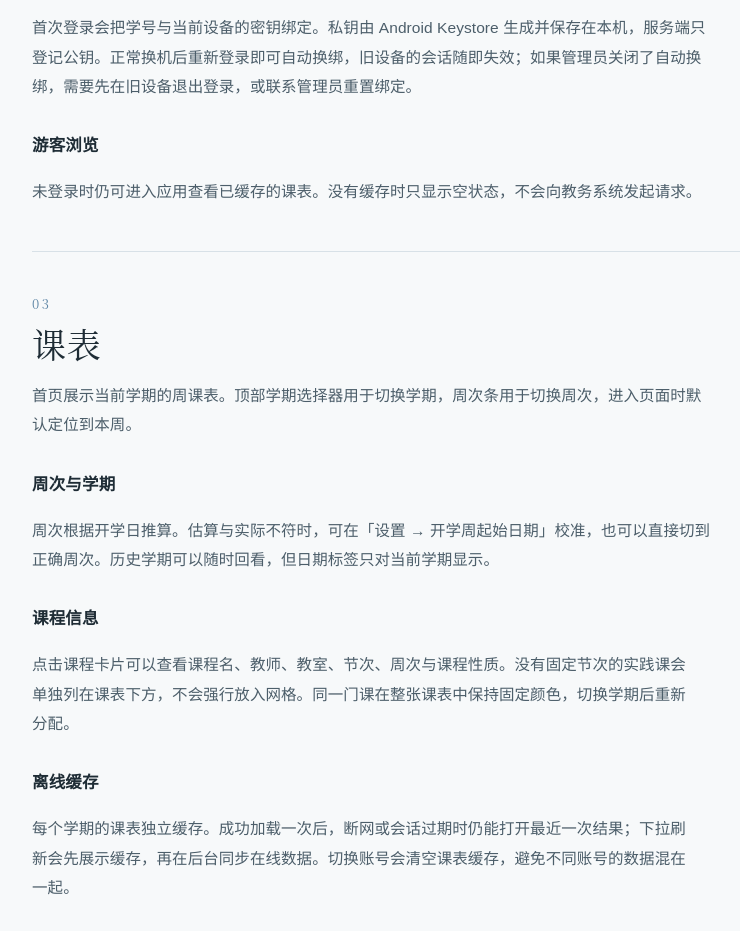
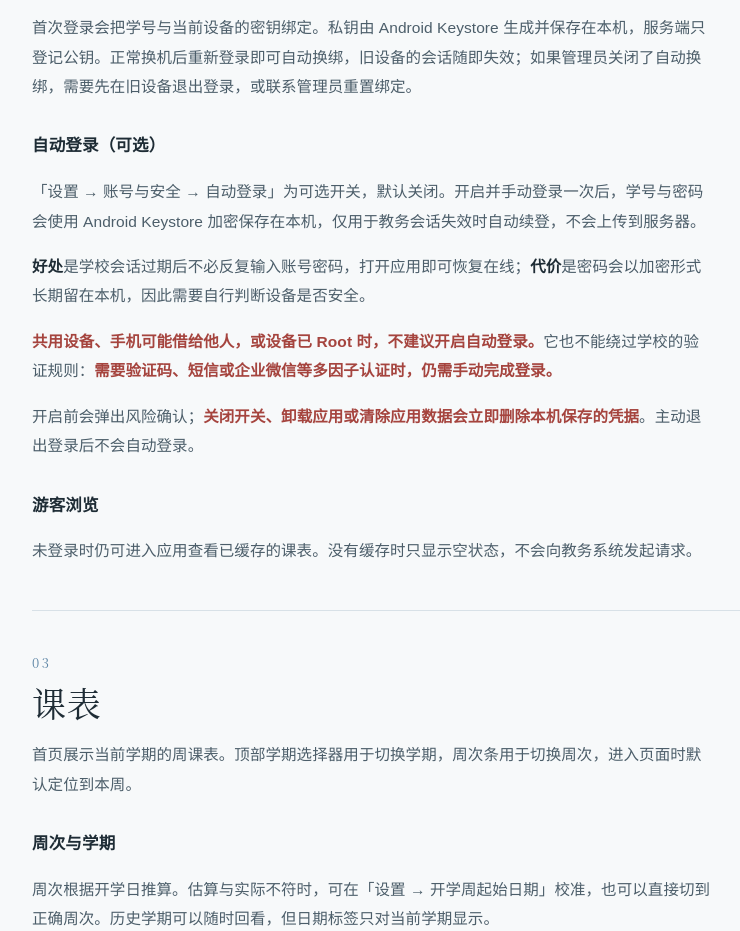
Before and after one commit to QingYu327/haipan-website, a plain HTML site: page docs.html in a window 1280 px wide. Shown: the part 2023-2954 px from the top of the page, without its empty margins (350-1090 px from the left). Drawn offline with Linux system fonts and the light colour scheme.

Commit message:
docs: 补充自动登录说明与风险提示

```diff
--- a/assets/pages.css
+++ b/assets/pages.css
@@ -12,6 +12,7 @@
   --deep: #234b69;
   --mist: #e9f1f7;
   --line: #d8e1e7;
+  --danger: #a5443e;
   --glass: rgba(255, 255, 255, .62);
   --glass-line: rgba(30, 44, 53, .08);
   --shadow: 0 40px 80px -66px rgba(30, 44, 53, .7);
@@ -33,6 +34,7 @@ html[data-theme="dark"] {
   --deep: #274557;
   --mist: #18262e;
   --line: #2a3a44;
+  --danger: #e2938d;
   --glass: rgba(21, 32, 38, .72);
   --glass-line: rgba(237, 243, 246, .09);
   --shadow: 0 40px 80px -60px rgba(0, 0, 0, .9);
@@ -292,6 +294,9 @@ html[data-theme="dark"] .toc a.active { color: var(--ink); }
 .callout.warn { border-color: rgba(153, 102, 28, .32); background: rgba(153, 102, 28, .07); }
 .callout svg { flex: none; width: 16px; height: 16px; margin-top: 2px; color: var(--blue); }
 
+/* 重要风险信息：红色加粗，浅色/深色主题各自取值 */
+.critical { color: var(--danger); font-weight: 600; }
+
 .kv { display: grid; grid-template-columns: 120px 1fr; gap: 8px 16px; margin-top: 20px; font-size: 13.5px; }
 .kv dt { color: var(--ink-3); }
 .kv dd { margin: 0; color: var(--ink-2); }
--- a/docs.html
+++ b/docs.html
@@ -113,6 +113,11 @@
         </div>
         <h3>设备绑定与换机</h3>
         <p>首次登录会把学号与当前设备的密钥绑定。私钥由 Android Keystore 生成并保存在本机，服务端只登记公钥。正常换机后重新登录即可自动换绑，旧设备的会话随即失效；如果管理员关闭了自动换绑，需要先在旧设备退出登录，或联系管理员重置绑定。</p>
+        <h3>自动登录（可选）</h3>
+        <p>「设置 → 账号与安全 → 自动登录」为可选开关，默认关闭。开启并手动登录一次后，学号与密码会使用 Android Keystore 加密保存在本机，仅用于教务会话失效时自动续登，不会上传到服务器。</p>
+        <p><b>好处</b>是学校会话过期后不必反复输入账号密码，打开应用即可恢复在线；<b>代价</b>是密码会以加密形式长期留在本机，因此需要自行判断设备是否安全。</p>
+        <p><strong class="critical">共用设备、手机可能借给他人，或设备已 Root 时，不建议开启自动登录。</strong>它也不能绕过学校的验证规则：<strong class="critical">需要验证码、短信或企业微信等多因子认证时，仍需手动完成登录。</strong></p>
+        <p>开启前会弹出风险确认；<strong class="critical">关闭开关、卸载应用或清除应用数据会立即删除本机保存的凭据</strong>。主动退出登录后不会自动登录。</p>
         <h3>游客浏览</h3>
         <p>未登录时仍可进入应用查看已缓存的课表。没有缓存时只显示空状态，不会向教务系统发起请求。</p>
       </section>
```
Also changed, not shown: notes.html (+4 -0 lines).
